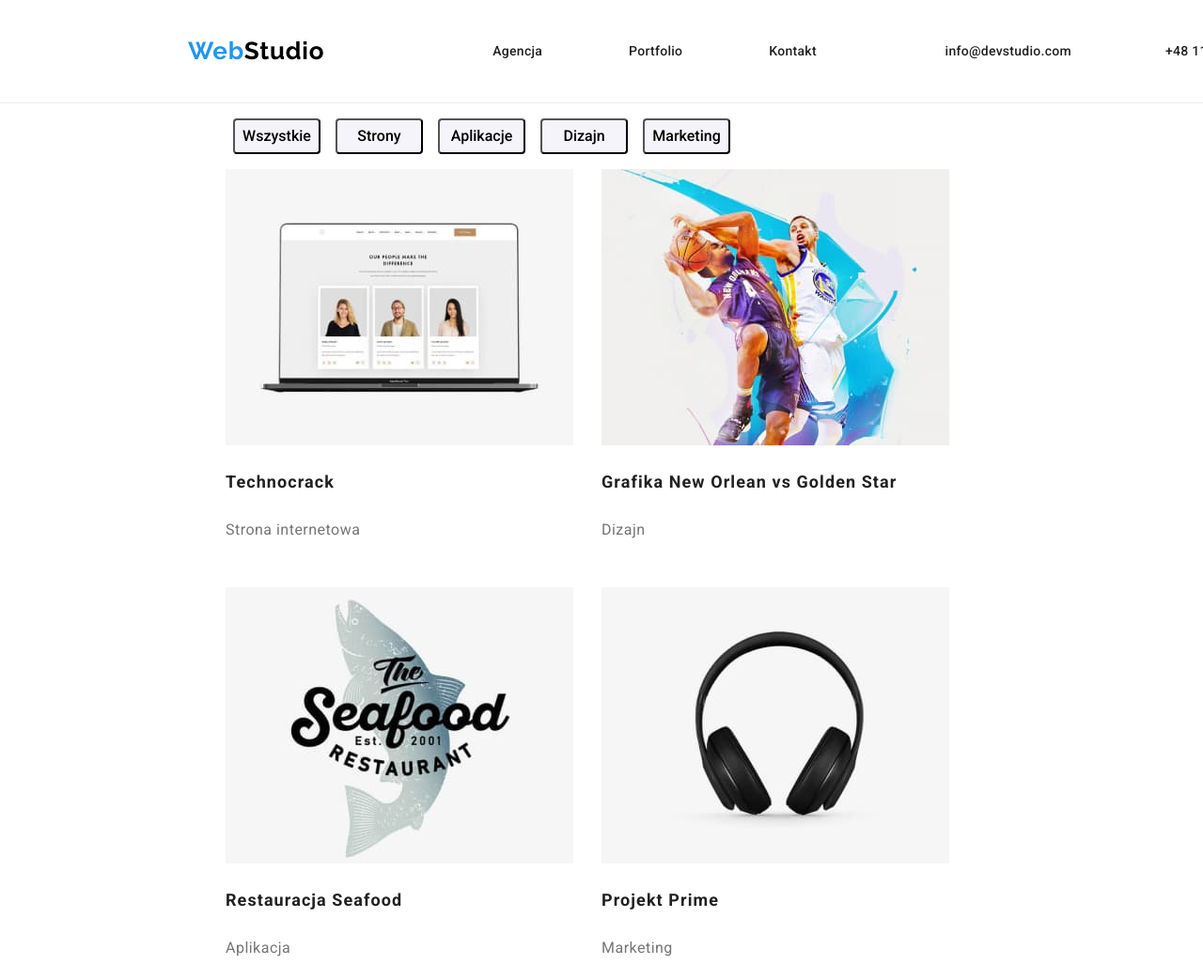
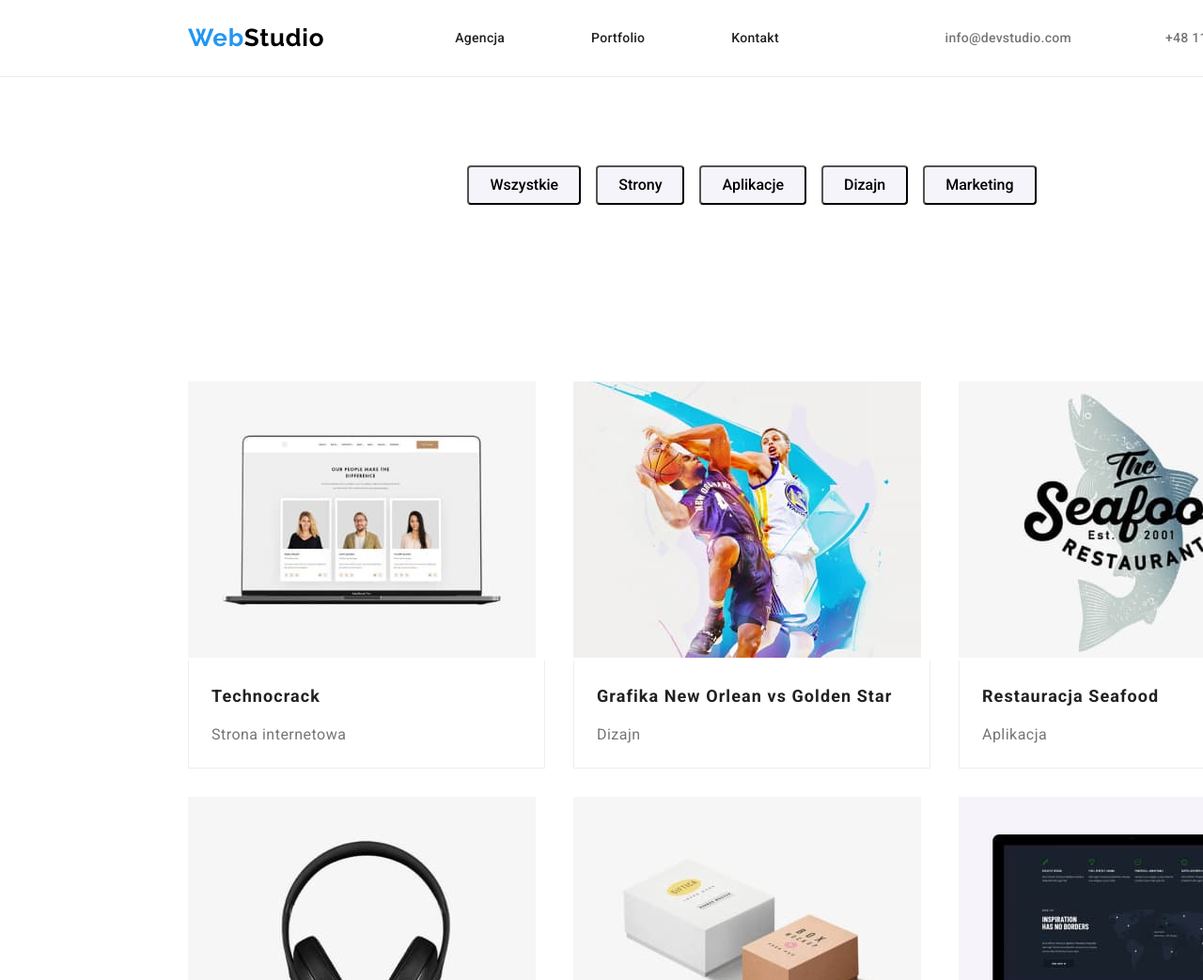
Before and after one commit to romizka/goit-markup-hw-03, a plain HTML site: page portfolio.html in a window 1280 px wide. Shown: the top 1043 px of the page at 94% size. Drawn offline with Linux system fonts and the light colour scheme.

Commit message:
Update 07.12.22

```diff
--- a/css/portfolio.css
+++ b/css/portfolio.css
@@ -13,6 +13,11 @@
 }
 
 /* colors end */
+
+* {
+    padding: 0;
+    margin: 0;
+}
 
 body {
     font-family: 'Roboto', sans-serif;
@@ -33,10 +38,17 @@ header {
     margin: 0 auto;
 }
 
+.section {
+    padding: 94px 0 94px 0;
+}
+
 .flex-nav-container {
     display:flex;
     justify-content: space-between;
     align-items: center;
+    /* height: 80px; */
+    /* padding-left: 215px;
+    padding-right: 227px; */
 }
 
 .flex-inside-nav {
@@ -54,7 +66,7 @@ header {
     }
 
 .contact {
-    display:flex;
+    display: flex;
 }
 
 .contact li {
@@ -100,13 +112,15 @@ button {
     color: var(--blue);
 }
 
-
 .contact {
     font-weight: 500;
     font-size: 14px;
     line-height: 1.14;
     letter-spacing: 0.02em;
-    color:  var(--light-grey);
+    color: var(--light-grey);
+}
+.contact:active, .contact:hover, .contact:focus {
+    color: var(--blue);
 }
 
 .visually-hidden {
@@ -130,6 +144,7 @@ button {
     letter-spacing: 0.03em;
     color: var(--white);
     display: flex;
+    justify-content: center;
 }
 
 .filter li {
@@ -137,14 +152,13 @@ button {
 }
 
 .button-filter {
-    width: 93px;
-    height: 38px;
     background: var(--beige-2);
     border-radius: 4px;
     font-weight: 500;
     font-size: 16px;
     line-height: 1.62;
     text-align: center;
+    padding: 6px 22px;
 }
 
 .button-filter:hover, .button-filter:focus {
@@ -160,6 +174,8 @@ button {
     font-size: 18px;
     line-height: 2.0;
     letter-spacing: 0.06em;
+    margin: 0;
+    padding: 20px 24px 4px 24px;
 }
 
 .portfolio-type {
@@ -167,7 +183,10 @@ button {
     line-height: 1.88;
     letter-spacing: 0.03em;
     color: var(--light-grey);
+    padding: 4px 24px 20px 24px;
+    margin:0;
 }
+
 .portfolio-grid {
     display: flex;
     flex-wrap: wrap;
@@ -175,7 +194,12 @@ button {
 }
 
 .portfolio-item {
-    width: calc((100%-60px) / 3);
+    width: calc((100% - 60px) / 3);
+}
+
+.border-portfolio-item {
+    border: 1px solid var(--beige-1);
+    border-top: none;
 }
 
 footer {
--- a/portfolio.html
+++ b/portfolio.html
@@ -38,12 +38,12 @@
         <div>
           <ul class="contact list">
             <li>
-              <a class="contact-link link" href="mailto:info@devstudio.com"
+              <a class="contact link" href="mailto:info@devstudio.com"
                 >info@devstudio.com</a
               >
             </li>
             <li>
-              <a class="contact-link link" href="tel:+48111111111"
+              <a class="contact link" href="tel:+48111111111"
                 >+48 111 111 111</a
               >
             </li>
@@ -55,7 +55,7 @@
       <section>
         <div class="container">
           <h1 class="visually-hidden">Portfolio</h1>
-          <ul class="filter list">
+          <ul class="filter list section">
             <li>
               <button type="button" class="button-filter">Wszystkie</button>
             </li>
@@ -68,7 +68,7 @@
               <button type="button" class="button-filter">Marketing</button>
             </li>
           </ul>
-          <ul class="portfolio-list list">
+          <ul class="portfolio-list list section">
             <div class="portfolio-grid">
               <li class="portfolio-item">
                 <img
@@ -77,8 +77,10 @@
                   width="370"
                   height="294"
                 />
+                <div class="border-portfolio-item">
                   <h3 class="portfolio-name">Technocrack</h3>
                   <p class="portfolio-type">Strona internetowa</p>
+                </div>
               </li>
               <li class="portfolio-item">
                 <img
@@ -87,10 +89,12 @@
                   width="370"
                   height="294"
                 />
+                <div class="border-portfolio-item">
                   <h3 class="portfolio-name">
                     Grafika New Orlean vs Golden Star
                   </h3>
                   <p class="portfolio-type">Dizajn</p>
+                </div>
               </li>
               <li class="portfolio-item">
                 <img
@@ -99,9 +103,10 @@
                   width="370"
                   height="294"
                 />
-
+                <div class="border-portfolio-item">
                   <h3 class="portfolio-name">Restauracja Seafood</h3>
                   <p class="portfolio-type">Aplikacja</p>
+                </div>
               </li>
               <li class="portfolio-item">
                 <img
@@ -110,8 +115,10 @@
                   width="370"
                   height="294"
                 />
+                <div class="border-portfolio-item">
                   <h3 class="portfolio-name">Projekt Prime</h3>
                   <p class="portfolio-type">Marketing</p>
+                </div>
               </li>
               <li class="portfolio-item">
                 <img
@@ -120,8 +127,10 @@
                   width="370"
                   height="294"
                 />
+                <div class="border-portfolio-item">
                   <h3 class="portfolio-name">Projekt Boxes</h3>
                   <p class="portfolio-type">Aplikacja</p>
+                </div>
               </li>
               <li class="portfolio-item">
                 <img
@@ -130,8 +139,10 @@
                   width="370"
                   height="294"
                 />
+                <div class="border-portfolio-item">
                   <h3 class="portfolio-name">Inspiration has no Borders</h3>
                   <p class="portfolio-type">Strona internetowa</p>
+                </div>
               </li>
               <li class="portfolio-item">
                 <img
@@ -140,8 +151,10 @@
                   width="370"
                   height="294"
                 />
+                <div class="border-portfolio-item">
                   <h3 class="portfolio-name">Magazyn Limited Edition</h3>
                   <p class="portfolio-type">Dizajn</p>
+                </div>
               </li>
               <li class="portfolio-item">
                 <img
@@ -150,8 +163,10 @@
                   width="370"
                   height="294"
                 />
+                <div class="border-portfolio-item">
                   <h3 class="portfolio-name">Projekt LAB</h3>
                   <p class="portfolio-type">Marketing</p>
+                </div>
               </li>
               <li class="portfolio-item">
                 <img
@@ -160,6 +175,7 @@
                   width="370"
                   height="294"
                 />
+
                 <h3 class="portfolio-name">Growing Business</h3>
                 <p class="portfolio-type">Aplikacja</p>
               </li>
```
Also changed, not shown: css/index.css (+12 -3 lines), index.html (+2 -2 lines). Lines whose indentation alone changed are shown as unchanged.
